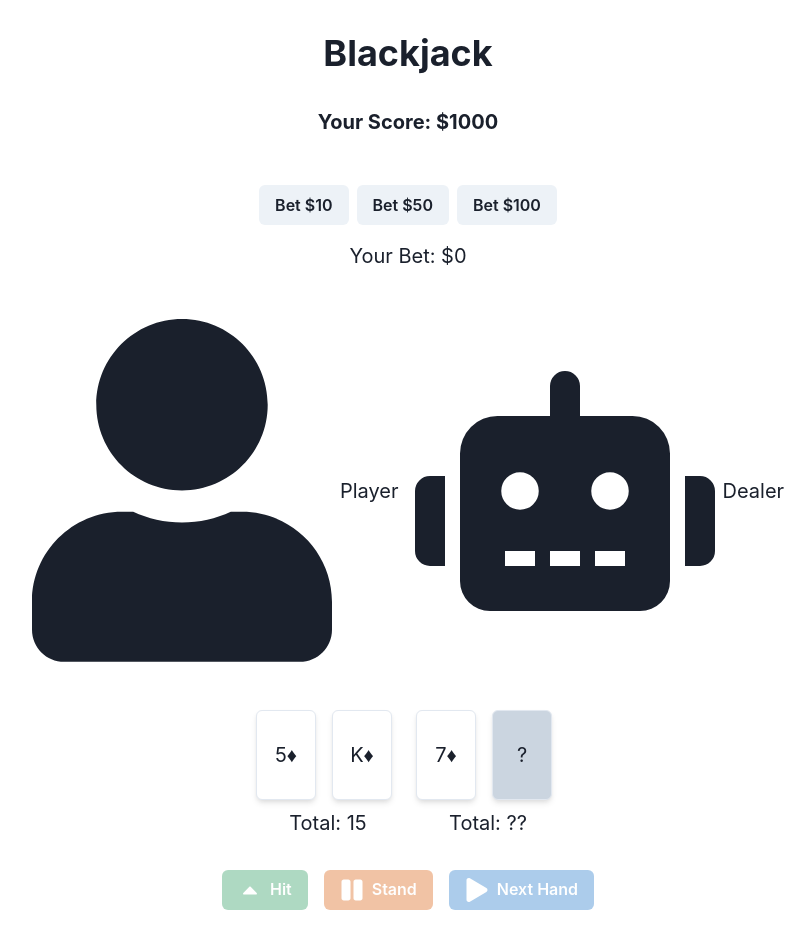
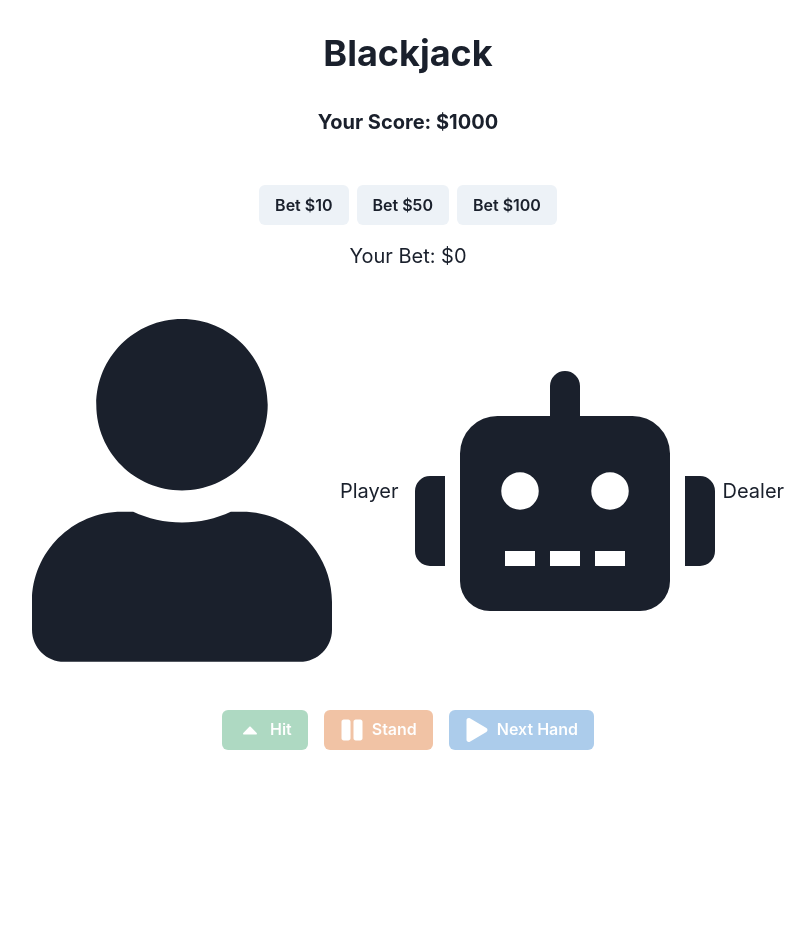
Before and after one commit to GPT-Engineer-App/blackjack-buddy, a React (Vite) app: page / in a window 1280 px wide. Shown: the whole page, without its empty margins (232-1044 px from the left). After the commit the page ends 800 px from the top, so only its background shows below. Built offline with nearby package versions, Linux system fonts and the light colour scheme.

Commit message:
Can you make it so that the player and dealers' cards do not appear until after the user has placed their bet for the hand?
The player's and dealer's cards will now only appear after the user has placed a bet for the hand.

```diff
--- a/src/pages/Index.jsx
+++ b/src/pages/Index.jsx
@@ -234,6 +234,7 @@ const Index = () => {
           </Text>
         </Flex>
       </HStack>
+      {currentBet > 0 && (
         <HStack justifyContent="center" spacing={4}>
           <VStack>
             <HStack>
@@ -261,6 +262,7 @@ const Index = () => {
             {isGameOver && <Text fontSize="xl">Total: {getTotal(dealerHand)}</Text>}
           </VStack>
         </HStack>
+      )}
       <HStack spacing={4}>
         <Button leftIcon={<FaCaretUp size="1.5em" />} colorScheme="green" onClick={handleHit} isDisabled={!isPlayerTurn || isGameOver || currentBet === 0}>
           Hit
```
Lines whose indentation alone changed are shown as unchanged.
